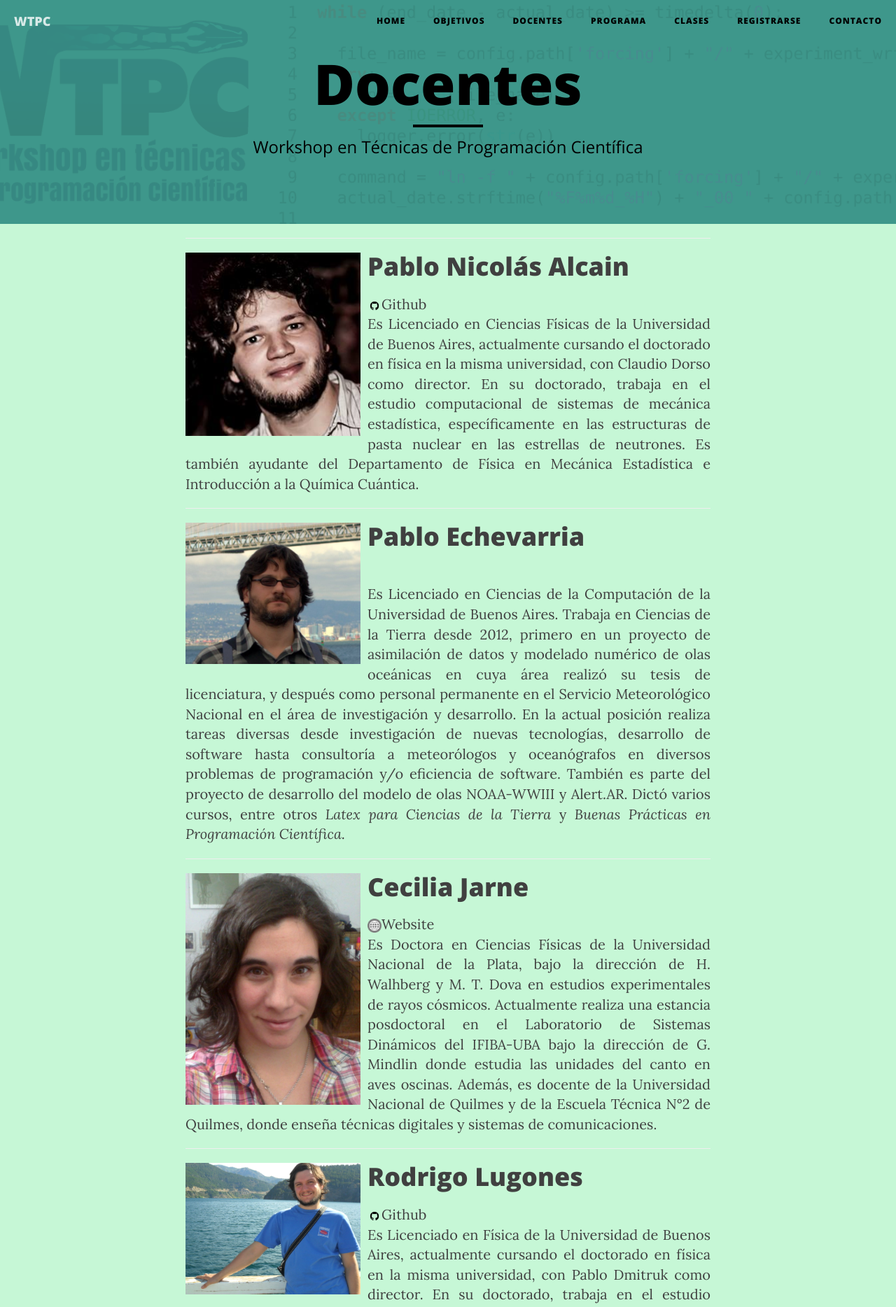
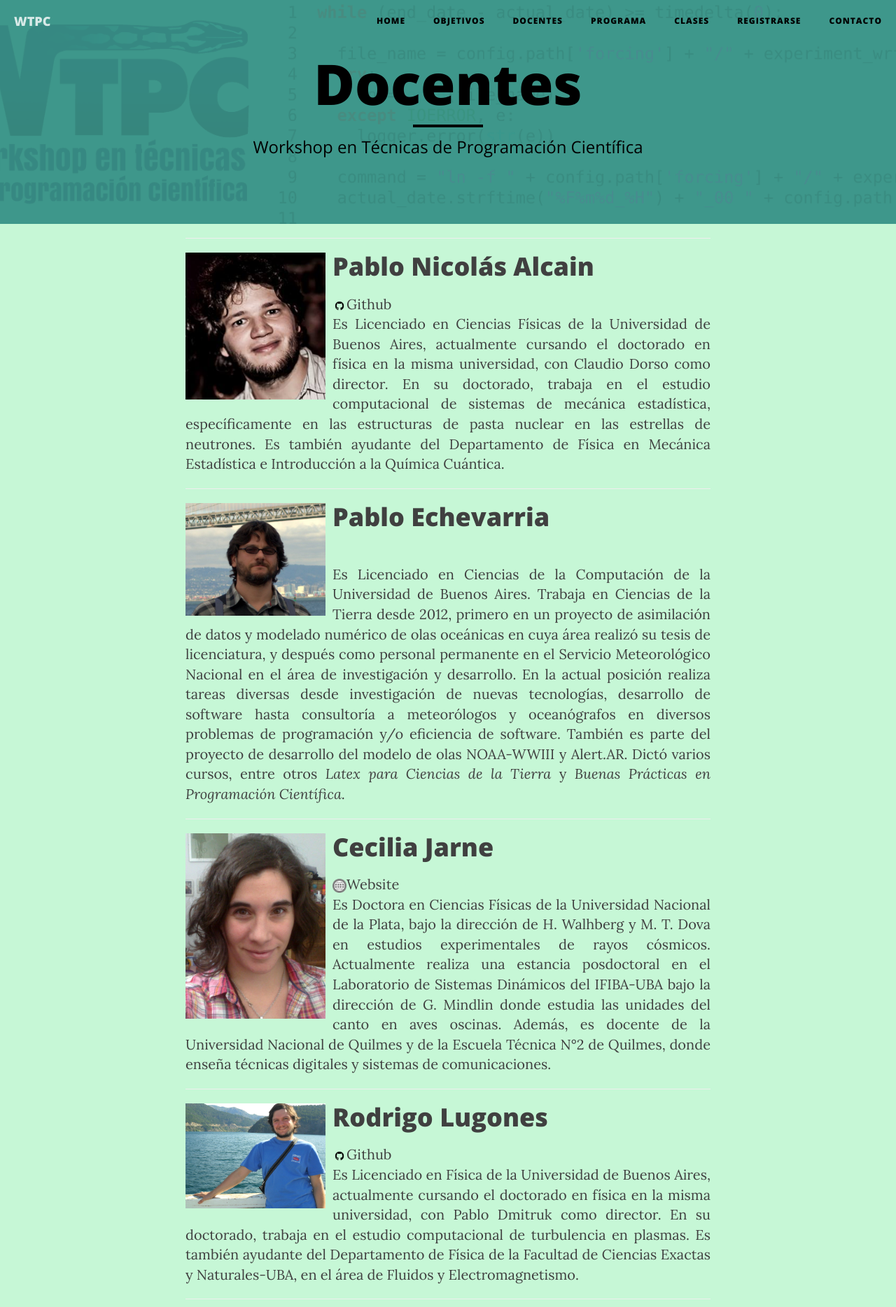
Before and after one commit to wtpc/wtpc.github.io, a Jekyll site: the page built from docentes.html, in a window 1280 px wide. Shown: the top 1868 px of the page at 70% size. Built offline with Jekyll 4.4.1, drawn with Linux system fonts in a browser that asks for light colours; nearby versions of some CDN libraries.

Commit message:
Achicadas las fotos.

```diff
--- a/docentes.html
+++ b/docentes.html
@@ -7,7 +7,7 @@ title: "Docentes"
 
 {% for member in site.data.members %} {% if member.visible == true %}
 
-	<img src="{{ member.img }}" style="margin-top:0px; margin-bottom:5px; margin-right:10px; float:left; width:250px !important">
+	<img src="{{ member.img }}" style="margin-top:0px; margin-bottom:5px; margin-right:10px; float:left; width:200px !important">
 
 	<h1>{{ member.name }}</h1>
 
```
